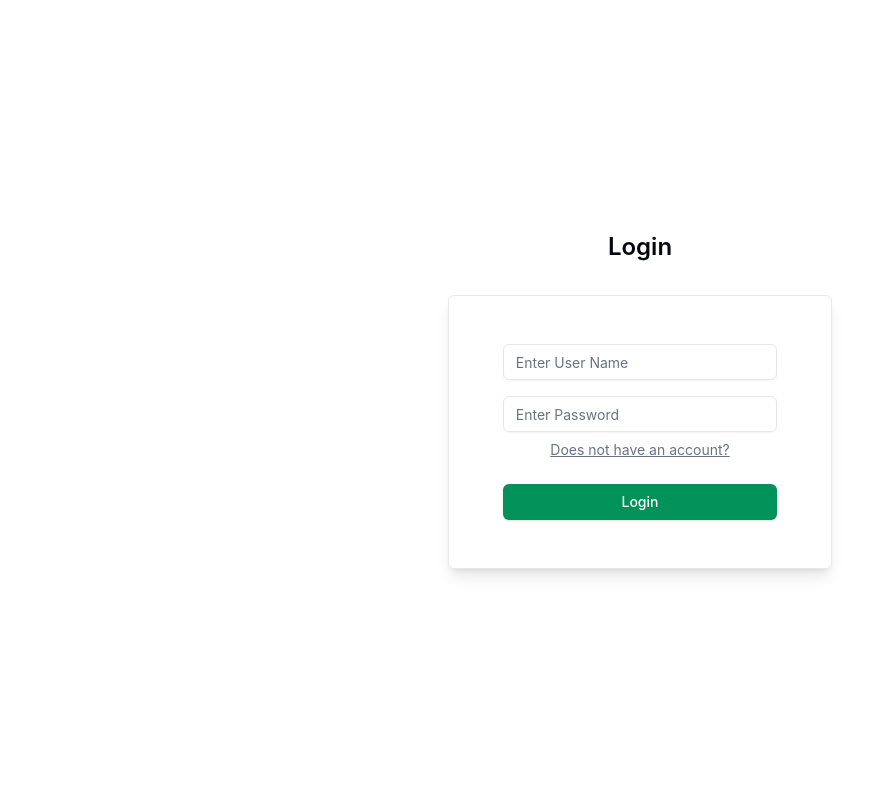
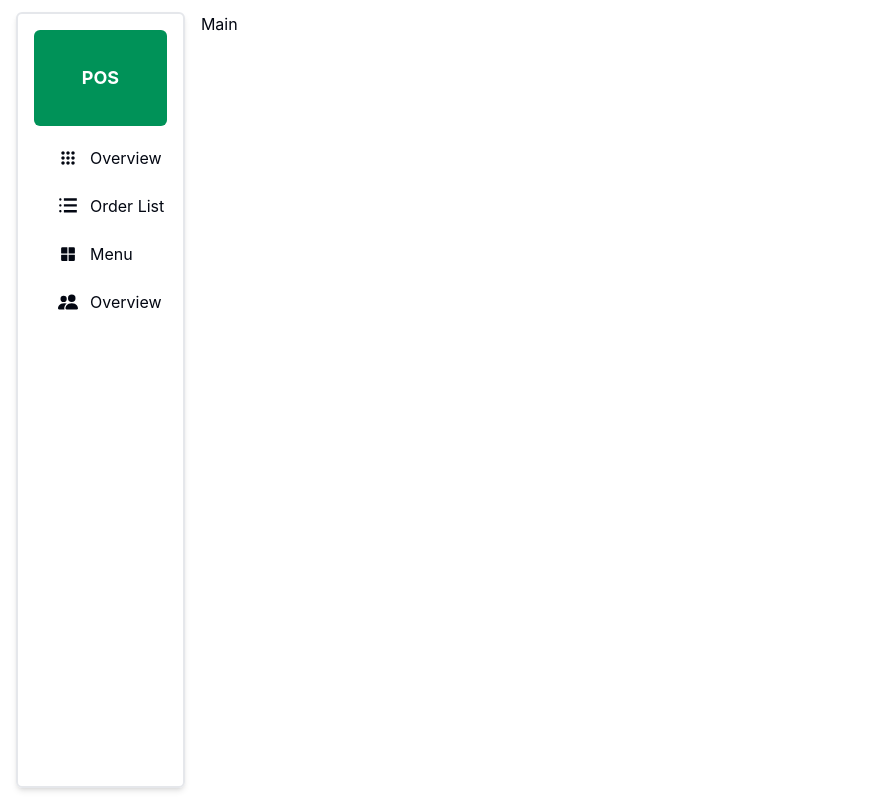
Before and after one commit to SawLinThant/restaurant-pos, a React (Vite) app: page /dashboard in a window 1280 px wide. Shown: the whole page, without its empty margins (0-879 px from the left). Built offline with nearby package versions, Linux system fonts and the light colour scheme.

Commit message:
add sidebar

```diff
--- a/package.json
+++ b/package.json
@@ -17,6 +17,7 @@
     "lucide-react": "^0.455.0",
     "react": "^18.3.1",
     "react-dom": "^18.3.1",
+    "react-icons": "^5.3.0",
     "react-redux": "^9.1.2",
     "react-router-dom": "^6.28.0",
     "tailwind-merge": "^2.5.4",
--- a/src/App.tsx
+++ b/src/App.tsx
@@ -9,6 +9,7 @@ import {
 import Home from "./pages/Home";
 import Login from "./pages/login";
 import Register from "./pages/register";
+import MainScreen from "./pages/Dashboard";
 
 function App() {
   return (
@@ -16,6 +17,7 @@ function App() {
       <Router>
         <Routes>
           <Route path="/home" element={<Home />} />
+          <Route path="/dashboard/*" element={<MainScreen />} />
           <Route path="/*" element={<Login />} />
           <Route path="/register" element={<Register />} />
           <Route path="*" element={<Navigate to={"/"} replace />} />
--- /dev/null
+++ b/src/components/Dashboard/Sidebar.tsx
@@ -0,0 +1,29 @@
+import { AdminRoutes } from "@/lib/constants/Routes";
+import React from "react";
+import { useNavigate } from "react-router-dom";
+
+const Sidebar: React.FC = () => {
+    const navigate = useNavigate();
+  return (
+    <div className="w-[15vw] h-[97vh] max-h-screen p-4 border-2 rounded-md shadow-md">
+      <div className="w-full h-full overflow-y-auto flex flex-col gap-3">
+        <div className="w-full h-24 rounded-md bg-secondary">
+            <div className="w-full h-full flex items-center justify-center">
+                <h2 className="font-bold text-lg text-white">POS</h2>
+            </div>
+        </div>
+        <div className="w-full flex flex-col gap-2">
+          {AdminRoutes.map((route) => (
+            <div
+            onClick={() => navigate(`${route.path}`)}
+            className="w-full flex flex-row gap-3 min-h-10 items-center justify-start pl-6 hover:border cursor-pointer border-gray-300 hover:rounded-md">
+              <div className="cursor-pointer">{route.icon}</div>
+              <label className="cursor-pointer" htmlFor="">{route.label}</label>
+            </div>
+          ))}
+        </div>
+      </div>
+    </div>
+  );
+};
+export default Sidebar;
--- /dev/null
+++ b/src/lib/constants/Routes.tsx
@@ -0,0 +1,38 @@
+import { TfiMenuAlt } from "react-icons/tfi";
+import { CgMenuGridO } from "react-icons/cg";
+import { PiGridFourFill } from "react-icons/pi";
+import { BsPeopleFill } from "react-icons/bs";
+
+interface Routeprops {
+    id: number,
+    label: string,
+    path: string,
+    icon: any
+}
+
+export const AdminRoutes:Routeprops[] = [
+    {
+        id: 1,
+        label:'Overview',
+        path: 'overview',
+        icon: <CgMenuGridO size={20}/>
+    },
+    {
+        id: 2,
+        label:'Order List',
+        path: 'orderlist',
+        icon: <TfiMenuAlt size={20}/>
+    },
+    {
+        id: 3,
+        label:'Menu',
+        path: 'menu',
+        icon: <PiGridFourFill size={20}/>
+    },
+    {
+        id: 4,
+        label:'Overview',
+        path: 'overview',
+        icon: <BsPeopleFill size={20}/>
+    },
+]
--- /dev/null
+++ b/src/pages/Dashboard/Main.tsx
@@ -0,0 +1,14 @@
+import Sidebar from "@/components/Dashboard/Sidebar";
+
+
+const MainScreen = () => {
+    return(
+        <div className="w-screen h-screen overflow-hidden p-4 flex flex-row gap-4 items-center">
+            <Sidebar/>
+            <div className="w-full h-[97vh]">
+                Main
+            </div>
+        </div>
+    )
+}
+export default MainScreen;
--- /dev/null
+++ b/src/pages/Dashboard/index.ts
@@ -0,0 +1 @@
+export {default} from "./Main"
```
Also changed, not shown: 1 other file (tests, documents, lock files or other folders).
